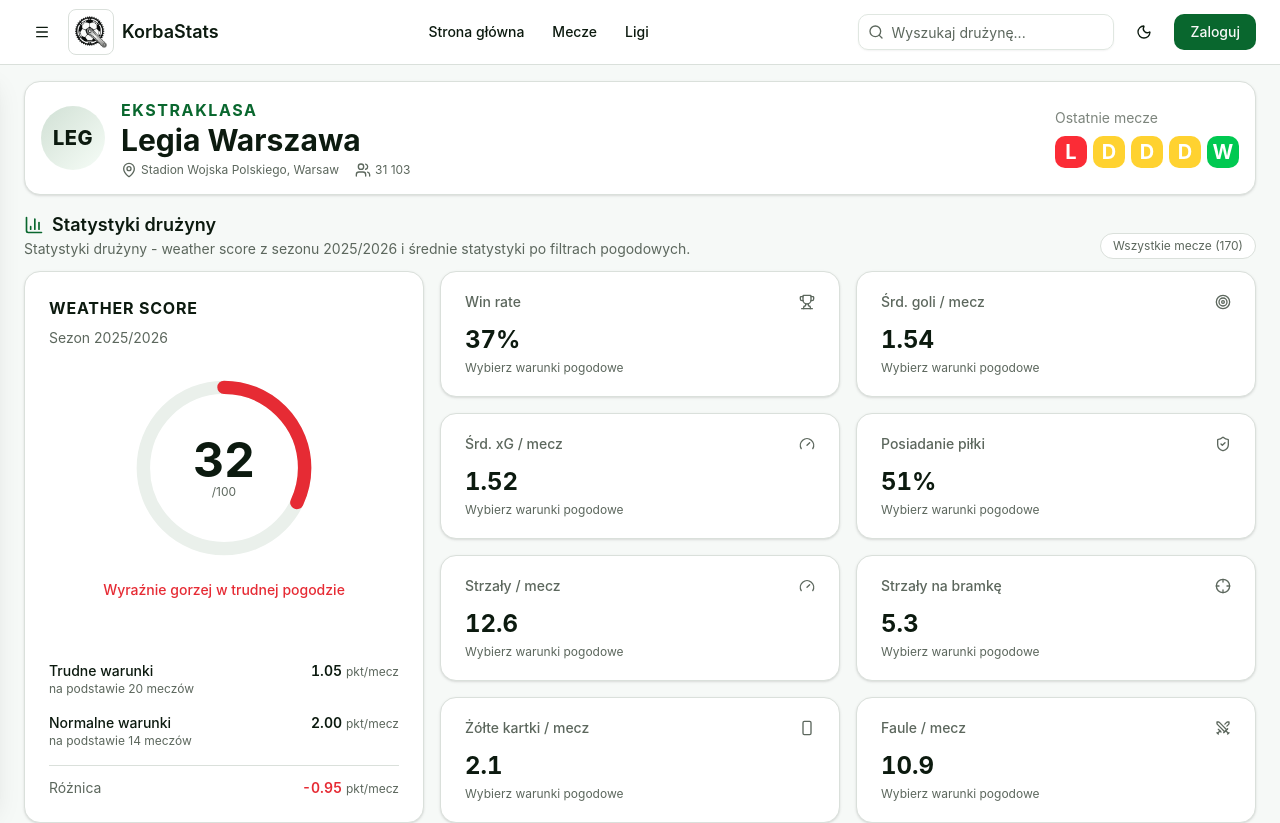
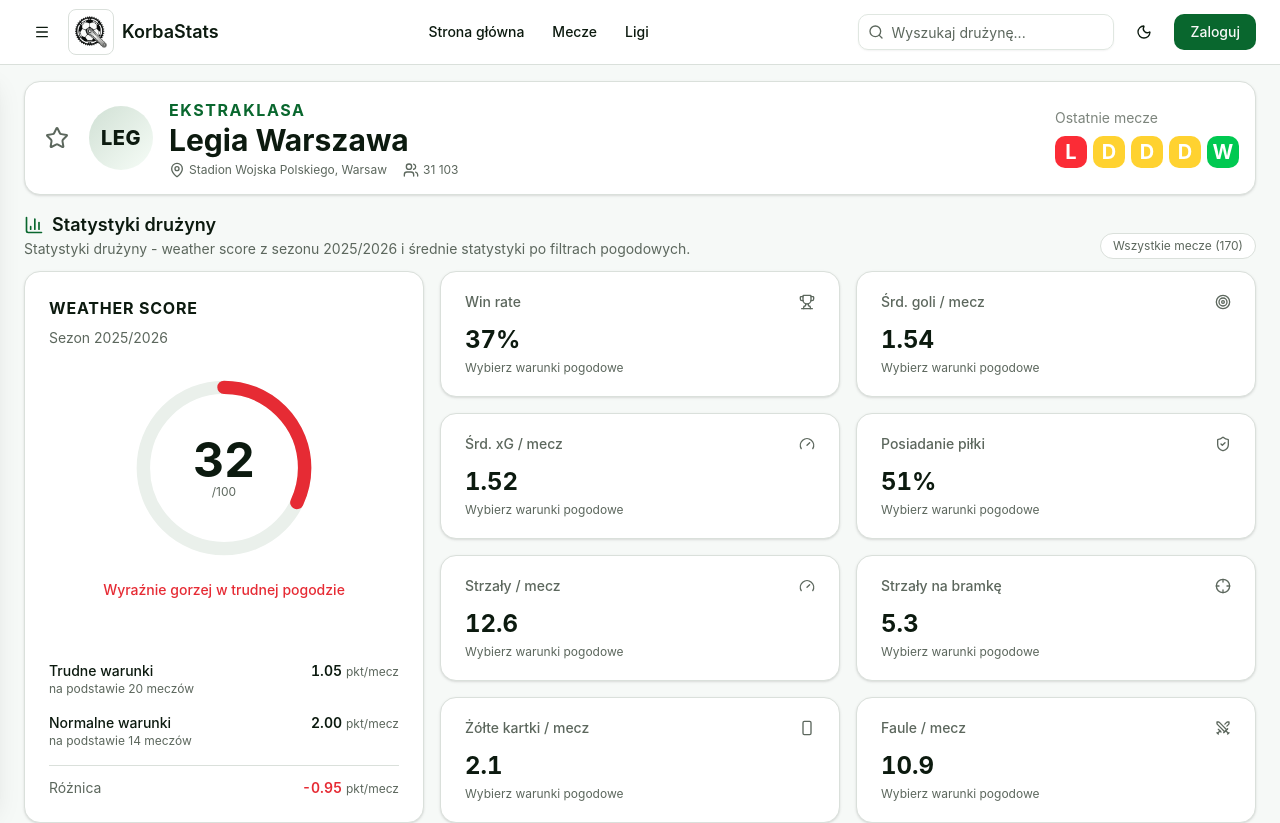
Before and after one commit to KorbaStats/frontend-react, a React (Vite) app: page /team/1 in a window 1280 px wide. Shown: the top 823 px of the page. Built offline with nearby package versions, Linux system fonts and the light colour scheme.

Commit message:
feat: favourite teams feature in localstorage for now, favouriteTeamsService prepared for backend integration

```diff
--- a/src/components/layout/Sidebar.tsx
+++ b/src/components/layout/Sidebar.tsx
@@ -1,23 +1,51 @@
 import { useEffect, useState } from "react";
-import { useLocation, useNavigate } from "react-router";
+import { Link, useLocation, useNavigate } from "react-router";
 import { Star, Trophy } from "lucide-react";
 
-import type { League } from "@/data/types";
+import type { Team, League } from "@/data/types";
 import type { MatchFilters } from "@/lib/matchFilters";
 import { getLeagueCountryCode } from "@/lib/leagueLabel";
 import { getLeagues } from "@/services/leaguesService";
 import { getAvailableSeasons } from "@/services/matchesService";
+import { getTeams } from "@/services/teamsService";
 
 import SidebarSection from "@/components/layout/SidebarSection";
 import MatchesFilters from "@/components/filters/MatchesFilters";
 import TeamWeatherFilters from "@/components/filters/TeamWeatherFilters";
+import { useFavouriteTeams } from "@/hooks/useFavouriteTeams";
+import FavouriteStar from "../shared/FavouriteStar";
 
-const FavouriteTeams = () => (
+const FavouriteTeams = ({ teams }: { teams: Team[] }) => (
   <SidebarSection icon={Star} title="Ulubione drużyny">
-    <p className="text-center text-sm text-muted-foreground">
-      Brak ulubionych drużyn
-    </p>
-    {/* TODO: */}
+    {teams.length === 0 ? (
+      <p className="text-center text-sm text-muted-foreground">
+        Brak ulubionych drużyn do wyświetlenia.
+      </p>
+    ) : (
+      <ul className="flex flex-col gap-1">
+        {teams.map((team) => (
+          <li
+            key={team.id}
+            className="group flex items-center gap-2 rounded-xl pr-1 transition-colors hover:bg-accent"
+          >
+            <Link
+              to={`/team/${team.id}`}
+              className="flex min-w-0 flex-1 items-center gap-3 px-2 py-2 text-sm font-medium group-hover:text-accent-foreground"
+            >
+              <span className="flex h-7 w-7 shrink-0 items-center justify-center rounded-full bg-linear-to-br from-primary/20 to-secondary/20 text-[10px] font-extrabold">
+                {team.short_name}
+              </span>
+              <span className="truncate">{team.name}</span>
+            </Link>
+
+            <FavouriteStar
+              teamId={team.id}
+              className="opacity-0 transition-opacity group-hover:opacity-100 focus-visible:opacity-100"
+            />
+          </li>
+        ))}
+      </ul>
+    )}
   </SidebarSection>
 );
 
@@ -51,19 +79,29 @@
   onClose: () => void;
 }
 
-const Sidebar = ({ filters, onFiltersChange, isOpen, onClose }: SidebarProps) => {
+const Sidebar = ({
+  filters,
+  onFiltersChange,
+  isOpen,
+  onClose,
+}: SidebarProps) => {
   const { pathname } = useLocation();
+  // favourite teams ids from context api
+  const { favouriteTeamsIds } = useFavouriteTeams();
 
   const [leagues, setLeagues] = useState<League[]>([]);
   const [seasons, setSeasons] = useState<string[]>([]);
+  const [teams, setTeams] = useState<Team[]>([]);
+
+  const favouriteTeams = teams.filter((t) => favouriteTeamsIds.includes(t.id));
 
   // ligi służą i sekcji nawigacyjnej, i dropdownowi w filtrach
   useEffect(() => {
+    getTeams().then((res) => setTeams(res.data));
     getLeagues().then((res) => setLeagues(res.data));
     getAvailableSeasons().then(setSeasons);
   }, []);
 
-  // "/teams" (lista) filtrów nie ma, tylko strona konkretnej drużyny
   const showMatchesFilters = pathname === "/matches";
   const showTeamFilters = pathname.startsWith("/team/");
 
@@ -85,7 +123,7 @@
         />
       )}
 
-      <FavouriteTeams />
+      <FavouriteTeams teams={favouriteTeams} />
       <Leagues leagues={leagues} />
     </>
   );
--- /dev/null
+++ b/src/components/shared/FavouriteStar.tsx
@@ -0,0 +1,37 @@
+import { Star } from "lucide-react";
+
+import { useFavouriteTeams } from "@/hooks/useFavouriteTeams";
+
+interface FavouriteStarProps {
+  teamId: number;
+  size?: number;
+  className?: string;
+}
+
+const FavouriteStar = ({ teamId, size = 16, className = "" }: FavouriteStarProps) => {
+  const { isFavourite, toggleFavouriteTeam } = useFavouriteTeams();
+
+  const favourite = isFavourite(teamId);
+  const label = favourite ? "Usuń z ulubionych" : "Dodaj do ulubionych";
+
+  return (
+    <button
+      onClick={() => toggleFavouriteTeam(teamId)}
+      aria-pressed={favourite}
+      aria-label={label}
+      title={label}
+      className={`rounded-md p-1 transition-colors hover:cursor-pointer hover:bg-accent ${
+        favourite ? "text-primary" : "text-muted-foreground hover:text-primary"
+      } ${className}`}
+    >
+      {/* currentColor - wypelnienie idzie za kolorem tekstu z klasy wyzej */}
+      <Star
+        size={size}
+        strokeWidth={2}
+        fill={favourite ? "currentColor" : "none"}
+      />
+    </button>
+  );
+};
+
+export default FavouriteStar;
--- a/src/components/team-details/TeamInfoCard.tsx
+++ b/src/components/team-details/TeamInfoCard.tsx
@@ -8,6 +8,7 @@
 
 import TeamLogo from "@/components/shared/TeamLogo";
 import ResultBadge from "@/components/shared/ResultBadge";
+import FavouriteStar from "../shared/FavouriteStar";
 
 interface TeamInfoProps {
   matches: MatchWithWeather[];
@@ -18,7 +19,9 @@
   return (
     <Card className="flex-col gap-4 p-4 break-inside-avoid lg:flex-row lg:items-center lg:justify-between">
       <div className="flex items-center gap-4">
+        {team && <FavouriteStar teamId={team.id} size={24} />}
         <TeamLogo name={team?.name} short_name={team?.short_name} />
+
         {/* Dane drużyny */}
         <div>
           <Link to={`/league/${team?.league_id}`} className=" text-md text-primary font-bold tracking-widest ">
--- /dev/null
+++ b/src/hooks/useFavouriteTeams.tsx
@@ -0,0 +1,57 @@
+/* eslint-disable react-refresh/only-export-components */
+import { createContext, useContext, useEffect, useState } from "react"
+
+import {
+  getFavouriteTeamIds,
+  addFavouriteTeam,
+  removeFavouriteTeam,
+} from "@/services/favouriteTeamsService"
+
+type FavouriteTeamsContextValue = {
+  favouriteTeamsIds: number[]
+  isFavourite: (teamId: number) => boolean
+  toggleFavouriteTeam: (teamId: number) => void
+}
+
+const FavouriteTeamsContext =
+  createContext<FavouriteTeamsContextValue | null>(null)
+
+export const FavouriteTeamsProvider = ({
+  children,
+}: {
+  children: React.ReactNode
+}) => {
+  const [favouriteTeamsIds, setFavouriteTeamsIds] = useState<number[]>([])
+
+  useEffect(() => {
+    getFavouriteTeamIds().then(setFavouriteTeamsIds)
+  }, [])
+
+  const isFavourite = (teamId: number) => favouriteTeamsIds.includes(teamId)
+
+  const toggleFavouriteTeam = async (teamId: number) => {
+    if (isFavourite(teamId)) {
+      await removeFavouriteTeam(teamId)
+    } else {
+      await addFavouriteTeam(teamId)
+    }
+    setFavouriteTeamsIds(await getFavouriteTeamIds())
+  }
+
+  return (
+    <FavouriteTeamsContext.Provider
+      value={{ favouriteTeamsIds, isFavourite, toggleFavouriteTeam }}
+    >
+      {children}
+    </FavouriteTeamsContext.Provider>
+  )
+}
+
+export const useFavouriteTeams = () => {
+  const ctx = useContext(FavouriteTeamsContext)
+  if (!ctx)
+    throw new Error(
+      "useFavouriteTeams must be used within a FavouriteTeamsProvider",
+    )
+  return ctx
+}
--- a/src/pages/Matches.tsx
+++ b/src/pages/Matches.tsx
@@ -11,7 +11,7 @@
 
 import { getMatches, type MatchWithWeather } from "@/services/matchesService";
 import { filterMatches } from "@/lib/matchFilters";
-import type { FiltersContext } from "@/components/layout/MainLayout";
+import type { FiltersOutletContext } from "@/components/layout/MainLayout";
 
 import MatchesTable from "@/components/shared/MatchesTable";
 import { useVisibleItems } from "@/hooks/useVisibleItems";
@@ -25,7 +25,7 @@
   const [error, setError] = useState<string | null>(null);
 
   // filtry ustawiane w sidebarze, stan trzyma MainLayout
-  const { filters } = useOutletContext<FiltersContext>();
+  const { filters } = useOutletContext<FiltersOutletContext>();
 
   useEffect(() => {
     getMatches()
--- a/src/pages/TeamDetails.tsx
+++ b/src/pages/TeamDetails.tsx
@@ -3,7 +3,7 @@
 import { ChartColumn, History } from "lucide-react";
 
 import type { Team } from "@/data/types";
-import type { FiltersContext } from "@/components/layout/MainLayout";
+import type { FiltersOutletContext } from "@/components/layout/MainLayout";
 
 import {
   getAvailableSeasons,
@@ -33,7 +33,7 @@
 const TeamDetails = () => {
   const { id } = useParams();
   const teamId = Number(id);
-  const { filters } = useOutletContext<FiltersContext>();
+  const { filters } = useOutletContext<FiltersOutletContext>();
 
   const [team, setTeam] = useState<Team>();
   const [matches, setMatches] = useState<MatchWithWeather[]>([]);
--- /dev/null
+++ b/src/services/favouriteTeamsService.ts
@@ -0,0 +1,37 @@
+// GET /api/favourites/teams
+// POST /api/favourites/teams/:teamId
+// DELETE /api/favourites/teams/:teamId
+// bez userID - backend ma wiedziec ktory uzytkownik ma jakie druzyny
+
+// placeholder - zapisujemy druzyny w localStorage na potrzeby dzialania aplikacji, TODO: zmienic ciało funkcji pod backend
+const KEY = "korbastats:favourite-teams";
+
+export async function getFavouriteTeamIds(): Promise<number[]> {
+  try {
+    const raw = localStorage.getItem(KEY);
+    if (raw === null) return [];
+
+    const parsed = JSON.parse(raw);
+    if (!Array.isArray(parsed)) return [];
+
+    return parsed;
+  } catch {
+    return []
+  }
+}
+
+function saveHelper(ids: number[]) {
+  localStorage.setItem(KEY, JSON.stringify(ids));
+}
+
+export async function addFavouriteTeam(teamId: number): Promise<void> {
+  const ids = await getFavouriteTeamIds();
+  if (ids.includes(teamId)) return;
+
+  saveHelper([...ids, teamId]);
+}
+
+export async function removeFavouriteTeam(teamId: number): Promise<void> {
+  const ids = await getFavouriteTeamIds();
+  saveHelper(ids.filter((id) => id !== teamId));
+}
```
Also changed, not shown: src/components/layout/MainLayout.tsx (+34 -27 lines), src/main.tsx (+32 -27 lines).
